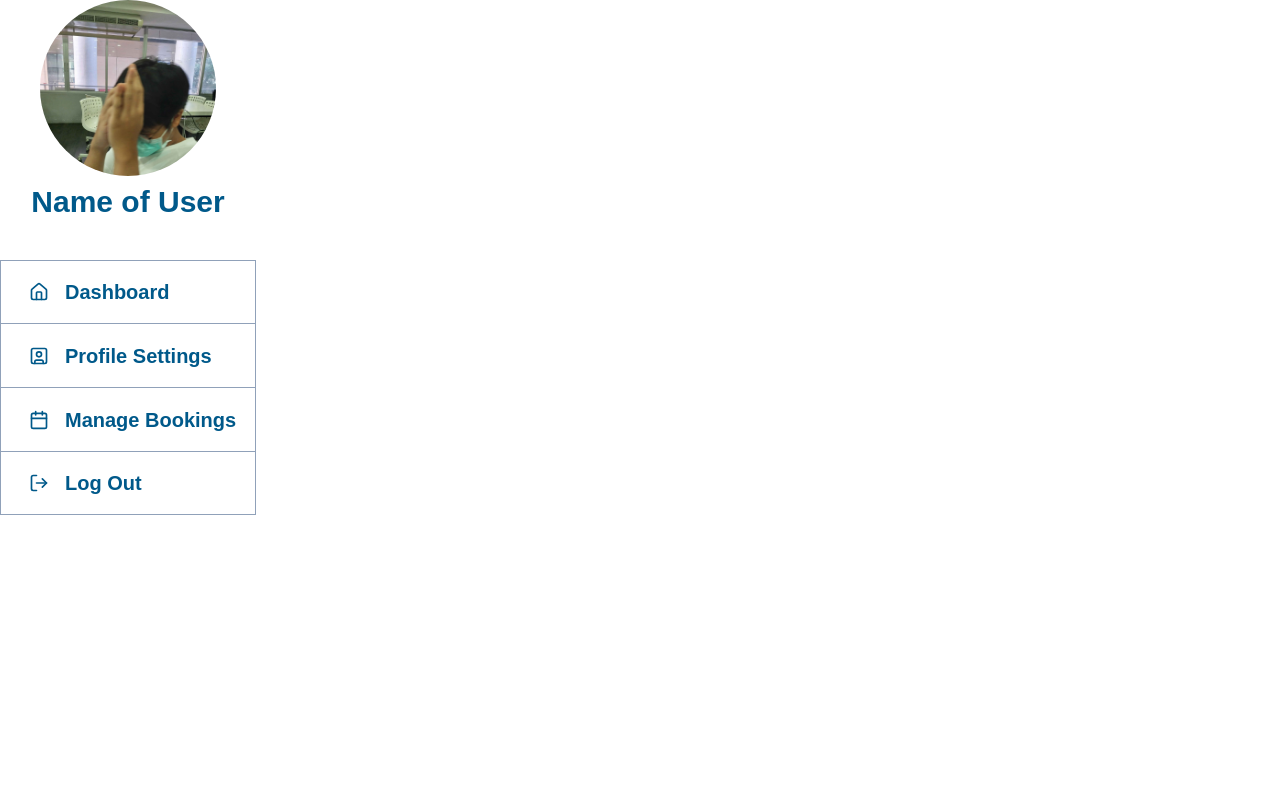
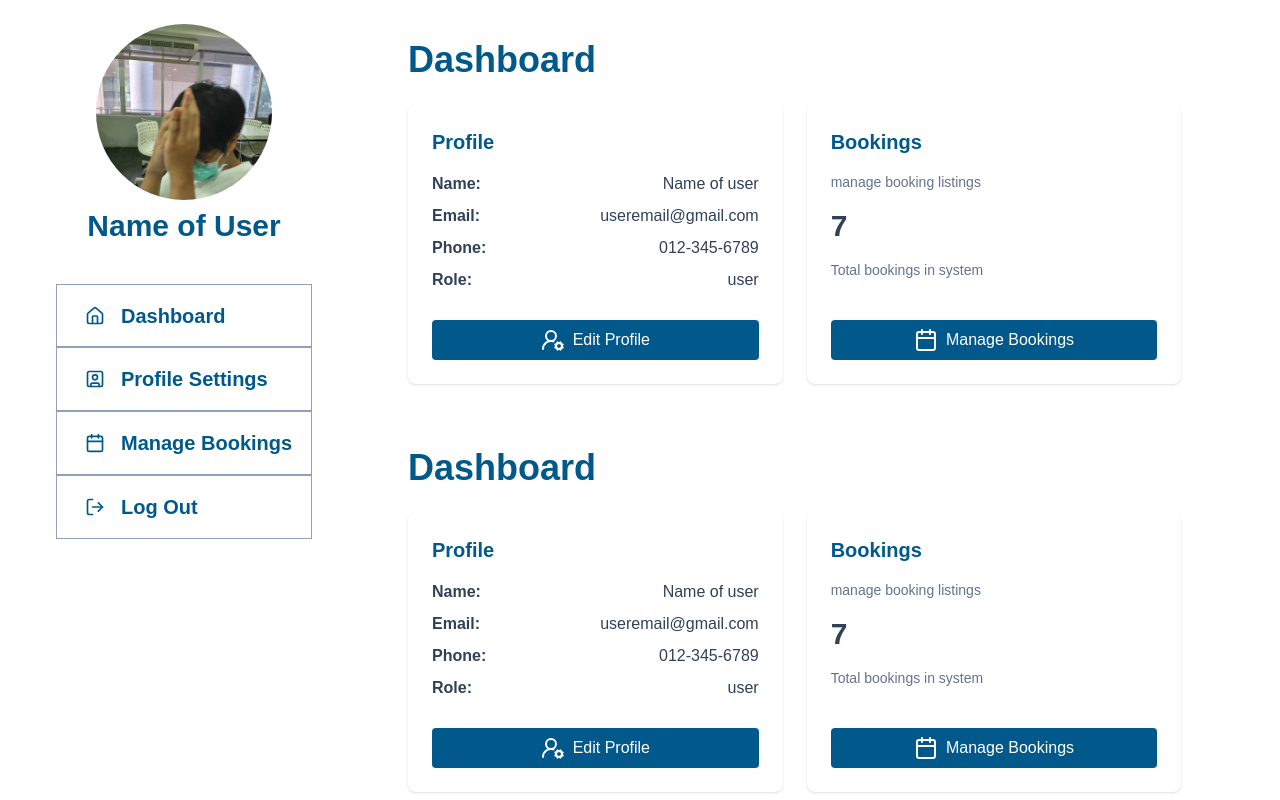
Before and after one commit to Bossppp/fe-project-2024-2-concern-but-complete, a Next.js app: page /user in a window 1280 px wide. Shown: the top 800 px of the page. Built offline with nearby package versions, Linux system fonts and the light colour scheme.

Commit message:
feat: add user dashboard

```diff
--- a/src/app/user/page.tsx
+++ b/src/app/user/page.tsx
@@ -1,12 +1,18 @@
+import Dashboard from '@/components/Dashboard'
 import UserNavigate from '@/components/UserNavigate'
 import React from 'react'
 
 function user() {
   return (
-    <div>
-        <UserNavigate/>
+    <div className="flex bg-white">
+      <UserNavigate />
+    <div className=" p-2 w-2/3">
+        <Dashboard />
+        <Dashboard />{/**mock*/}
+        <Dashboard />{/**mock*/}
+      </div>
     </div>
-  )
+  );
 }
 
 export default user
--- /dev/null
+++ b/src/components/Dashboard.tsx
@@ -0,0 +1,63 @@
+import { Calendar, UserRoundCog } from "lucide-react";
+import React from "react";
+
+function Dashboard() {
+  return (
+    <div className="flex flex-col p-8 mx-auto">
+      <h1 className="text-4xl font-bold mb-6 text-sky-800">Dashboard</h1>
+
+      <div className="flex gap-6">
+        {/* Profile Card */}
+        <div className="bg-white flex-1 h-70 p-6 rounded-lg shadow flex flex-col justify-between">
+          <div>
+            <h2 className="text-xl font-semibold mb-4 text-sky-800">Profile</h2>
+            <div className="space-y-2 text-slate-700">
+              <div className="flex justify-between">
+                <span className="font-semibold">Name:</span>
+                <span>Name of user</span>
+              </div>
+              <div className="flex justify-between">
+                <span className="font-semibold">Email:</span>
+                <span>useremail@gmail.com</span>
+              </div>
+              <div className="flex justify-between">
+                <span className="font-semibold">Phone:</span>
+                <span>012-345-6789</span>
+              </div>
+              <div className="flex justify-between">
+                <span className="font-semibold">Role:</span>
+                <span>user</span>
+              </div>
+            </div>
+          </div>
+          <button className="w-full px-4 py-2 bg-sky-800 text-white rounded hover:bg-sky-700 flex items-center justify-center gap-2">
+            <UserRoundCog />
+            <span>Edit Profile</span>
+          </button>
+        </div>
+
+        {/* Bookings Card */}
+        <div className="bg-white flex-1 h-70 p-6 rounded-lg shadow flex flex-col justify-between">
+          <div>
+            <h2 className="text-xl font-semibold mb-4 text-sky-800">
+              Bookings
+            </h2>
+            <div className="space-y-4 text-slate-700 ">
+              <p className="text-sm text-slate-500  ">
+                manage booking listings
+              </p>
+              <p className="text-3xl font-bold text-slate-700">7</p>
+              <p className="text-sm text-slate-500">Total bookings in system</p>
+            </div>
+          </div>
+          <button className="w-full px-4 py-2 bg-sky-800 text-white rounded hover:bg-sky-700 flex items-center justify-center gap-2">
+            <Calendar />
+            <span>Manage Bookings</span>
+          </button>
+        </div>
+      </div>
+    </div>
+  );
+}
+
+export default Dashboard;
--- a/src/components/UserNavigate.tsx
+++ b/src/components/UserNavigate.tsx
@@ -4,7 +4,7 @@ import React from 'react'
 
 function UserNavigate() {
   return (
-    <div className="w-64 h-[515px] relative flex flex-col items-center">
+    <div className="w-1/4 h-[515px] relative flex flex-col items-center m-6">
       <div className="w-44 h-44 overflow-hidden rounded-full">
         <Image
           src="/img/mockProfile.jpg"
@@ -17,32 +17,24 @@ function UserNavigate() {
       <div className="mt-2 justify-start text-sky-800 text-3xl font-semibold mb-10">
         Name of User
       </div>
-      <button className="w-64 h-16 bg-white border-l border-r border-t border-slate-400 flex items-center justify-start pl-7">
-        <House className="w-5 text-sky-800 mr-4" />
-        <span className="text-sky-800 text-xl font-semibold">
-          Dashboard
-          </span>
+      <button className="w-64 h-16 bg-white hover:bg-sky-800 text-sky-800 hover:text-white border-1 border-slate-400 flex items-center justify-start pl-7">
+        <House className="w-5 mr-4" />
+        <span className="text-xl font-semibold">Dashboard</span>
       </button>
-      <button className="w-64 h-16 bg-white border-l border-r border-t border-slate-400 flex items-center justify-start pl-7">
-        <SquareUser className="w-5 text-sky-800 mr-4" />
-        <span className="text-sky-800 text-xl font-semibold">
-          Profile Settings
-        </span>
+      <button className="w-64 h-16 bg-white hover:bg-sky-800 text-sky-800 hover:text-white border-1 border-slate-400 flex items-center justify-start pl-7">
+        <SquareUser className="w-5 mr-4" />
+        <span className="text-xl font-semibold">Profile Settings</span>
       </button>
-      <button className="w-64 h-16 bg-white border-l border-r border-t border-slate-400 flex items-center justify-start pl-7">
-        <Calendar className="w-5 text-sky-800 mr-4" />
-        <span className="text-sky-800 text-xl font-semibold">
-          Manage Bookings
-        </span>
+      <button className="w-64 h-16 bg-white hover:bg-sky-800 text-sky-800 hover:text-white border-1 border-slate-400 flex items-center justify-start pl-7">
+        <Calendar className="w-5 mr-4" />
+        <span className="text-xl font-semibold">Manage Bookings</span>
       </button>
-      <button className="w-64 h-16 bg-white border-1 border-slate-400 flex items-center justify-start pl-7">
-        <LogOut className="w-5 text-sky-800 mr-4" />
-        <span className="text-sky-800 text-xl font-semibold">
-          Log Out
-          </span>
+      <button className="w-64 h-16 bg-white hover:bg-sky-800 text-sky-800 hover:text-white border-1 border-slate-400 flex items-center justify-start pl-7">
+        <LogOut className="w-5 mr-4" />
+        <span className="text-xl font-semibold">Log Out</span>
       </button>
     </div>
-  )
+  );
 }
 
 export default UserNavigate
```
